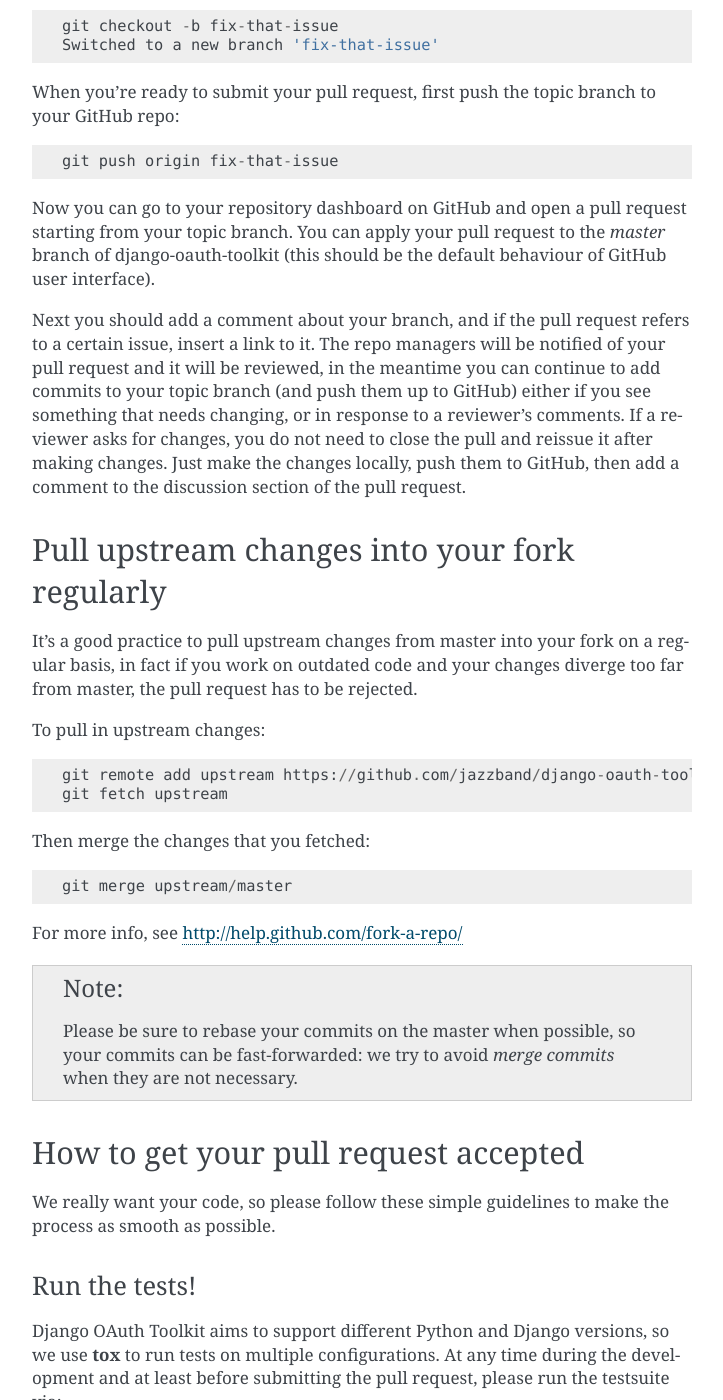
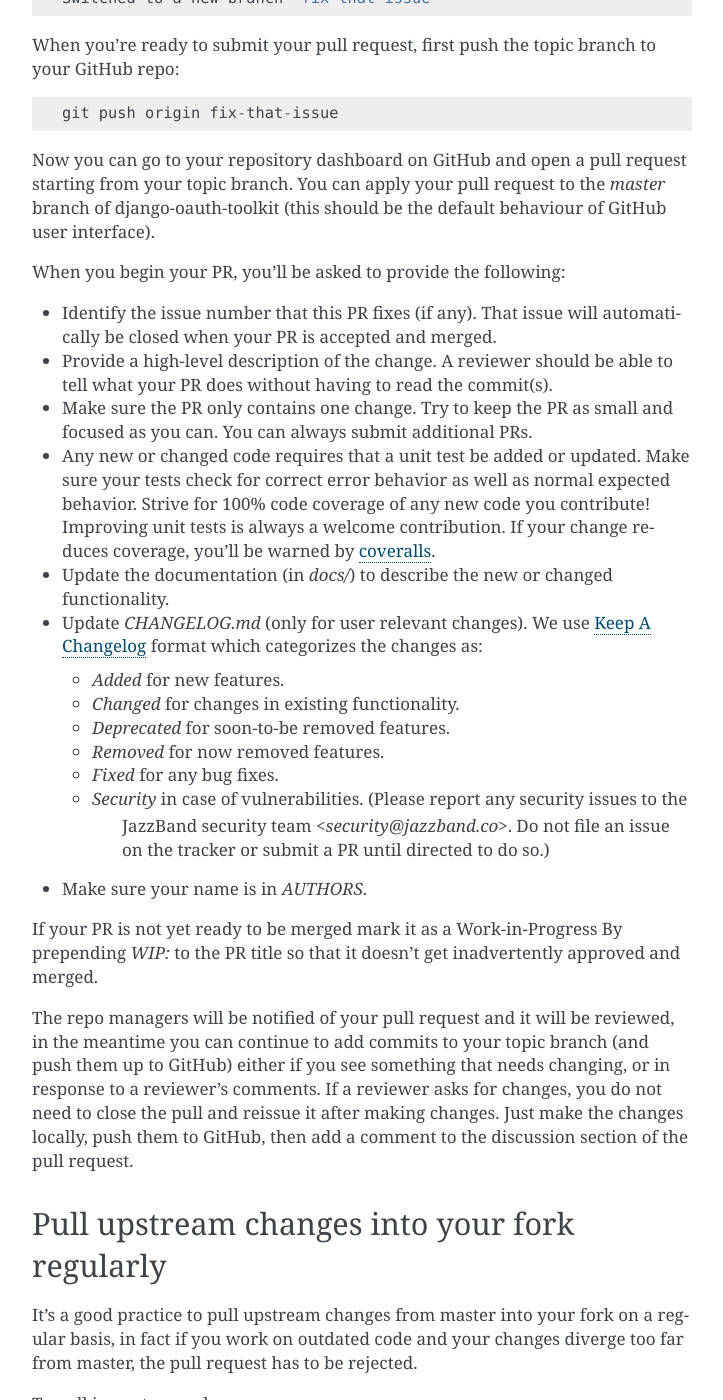
Before and after one commit to sheriffwoody0922/oauth-python-django, a Sphinx documentation site: the page built from docs/contributing.rst, in a window 1280 px wide and 1400 px high, scrolled down 663 px. Shown: the whole window, without its empty margins (388-1111 px from the left). Built offline with Sphinx 7.4.7, drawn with Linux system fonts in a browser that asks for light colours; some of the changed text lies outside the part shown.

Commit message:
improve contributing guidelines - remove reference to no longer-existant google group. - update to reflect the PR template checklist items.

```diff
--- a/docs/contributing.rst
+++ b/docs/contributing.rst
@@ -36,7 +35,46 @@ Now you can go to your repository dashboard on GitHub and open a pull request st
 apply your pull request to the `master` branch of django-oauth-toolkit (this should be the default behaviour of GitHub
 user interface).
 
-Next you should add a comment about your branch, and if the pull request refers to a certain issue, insert a link to it.
+When you begin your PR, you'll be asked to provide the following:
+
+* Identify the issue number that this PR fixes (if any).
+  That issue will automatically be closed when your PR is accepted and merged.
+
+* Provide a high-level description of the change. A reviewer should be able to tell what your PR does without having
+  to read the commit(s).
+
+* Make sure the PR only contains one change. Try to keep the PR as small and focused as you can. You can always
+  submit additional PRs.
+
+* Any new or changed code requires that a unit test be added or updated. Make sure your tests check for
+  correct error behavior as well as normal expected behavior. Strive for 100% code coverage of any new
+  code you contribute! Improving unit tests is always a welcome contribution.
+  If your change reduces coverage, you'll be warned by `coveralls <https://coveralls.io/>`_.
+
+* Update the documentation (in `docs/`) to describe the new or changed functionality.
+
+* Update `CHANGELOG.md` (only for user relevant changes). We use `Keep A Changelog <https://keepachangelog.com/en/1.0.0/>`_
+  format which categorizes the changes as:
+
+  * `Added` for new features.
+
+  * `Changed` for changes in existing functionality.
+
+  * `Deprecated` for soon-to-be removed features.
+
+  * `Removed` for now removed features.
+
+  * `Fixed` for any bug fixes.
+
+  * `Security` in case of vulnerabilities. (Please report any security issues to the
+     JazzBand security team `<security@jazzband.co>`. Do not file an issue on the tracker
+     or submit a PR until directed to do so.)
+
+* Make sure your name is in `AUTHORS`.
+
+If your PR is not yet ready to be merged mark it as a Work-in-Progress
+By prepending `WIP:` to the PR title so that it doesn't get inadvertently approved and merged.
+
 The repo managers will be notified of your pull request and it will be reviewed, in the meantime you can continue to add
 commits to your topic branch (and push them up to GitHub) either if you see something that needs changing, or in
 response to a reviewer's comments.  If a reviewer asks for changes, you do not need to close the pull and reissue it
@@ -87,6 +125,15 @@ Whenever you add code, you have to add tests as well. We cannot accept untested
 situation you previously discussed with the core committers, if your pull request reduces the test coverage it will be
 **immediately rejected**.
 
+You can check your coverage locally with the `coverage <https://pypi.org/project/coverage/>`_ package after running tox::
+
+  pip install coverage
+  coverage html -d mycoverage
+
+Open mycoverage/index.html in your browser and you can see a coverage summary and coverage details for each file.
+
+There's no need to wait for coveralls to complain after you submit your PR.
+
 Code conventions matter
 -----------------------
 
@@ -95,4 +142,5 @@ Try reading our code and grasp the overall philosophy regarding method and varia
 the sake of readability, keep in mind that *simple is better than complex*. If you feel the code is not straightforward,
 add a comment. If you think a function is not trivial, add a docstrings.
 
+
 The contents of this page are heavily based on the docs from `django-admin2 <https://github.com/twoscoops/django-admin2>`_
```
Also changed, not shown: other parts of docs/contributing.rst (+1 -2 lines).
